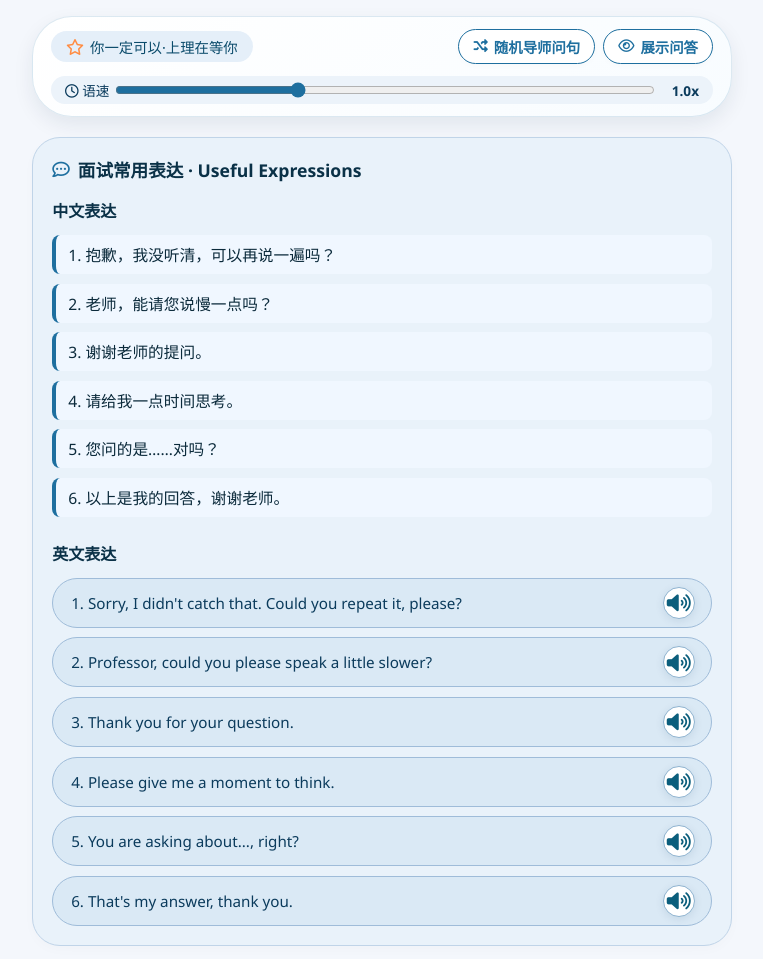
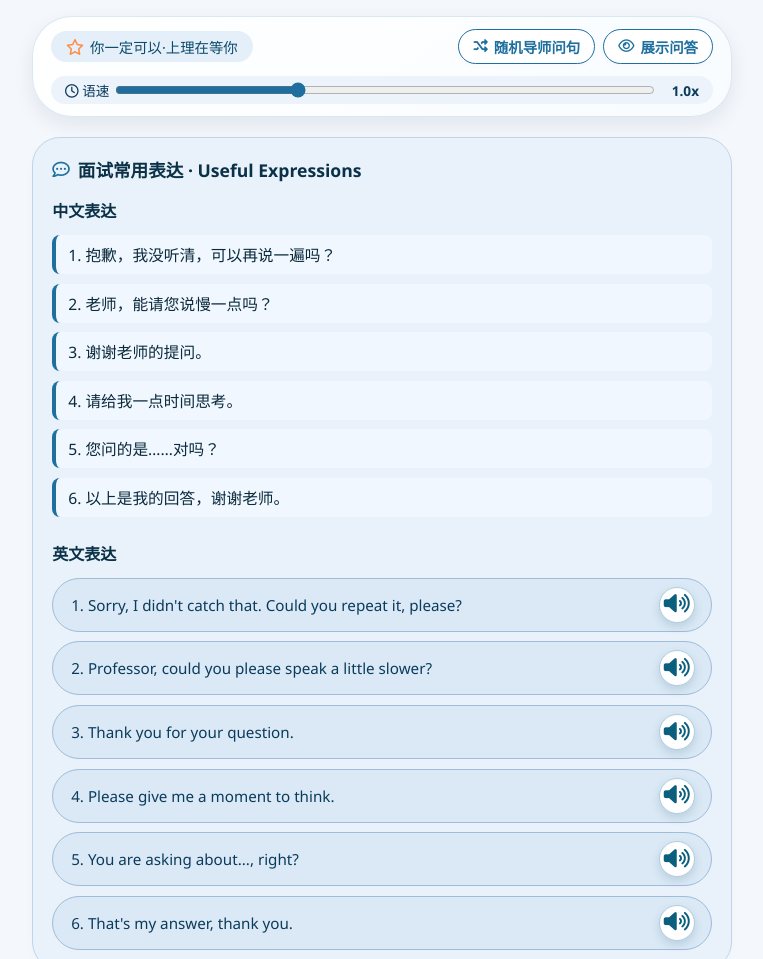
Before and after one commit to Raindewru/Raindewru.github.io, a plain HTML site: page sl/index.html in a window 1280 px wide. Shown: the top 959 px of the page, without its empty margins (258-1021 px from the left). Drawn offline with Linux system fonts and the light colour scheme.

Commit message:
sl-3 喇叭跳动

```diff
--- a/sl/index.html
+++ b/sl/index.html
@@ -173,23 +173,24 @@
         .expr-en .speaker {
             position: static;
             transform: none;
-            width: 32px;
-            height: 32px;
+            width: 36px;
+            height: 36px;
             background: white;
             border-radius: 50%;
             display: flex;
             align-items: center;
             justify-content: center;
-            box-shadow: 0 2px 8px rgba(0, 60, 100, 0.1);
+            box-shadow: 0 4px 10px rgba(0, 60, 100, 0.15);
             color: #0b5e7c;
-            font-size: 1.2rem;
+            font-size: 1.3rem;
             cursor: pointer;
             transition: 0.1s;
-            border: 1px solid #8eb3d0;
+            border: 1px solid #b0cde0;
         }
         .expr-en .speaker:hover {
             background: #1e6f9f;
             color: white;
+            transform: scale(1.05);
         }
 
         .card {
```
